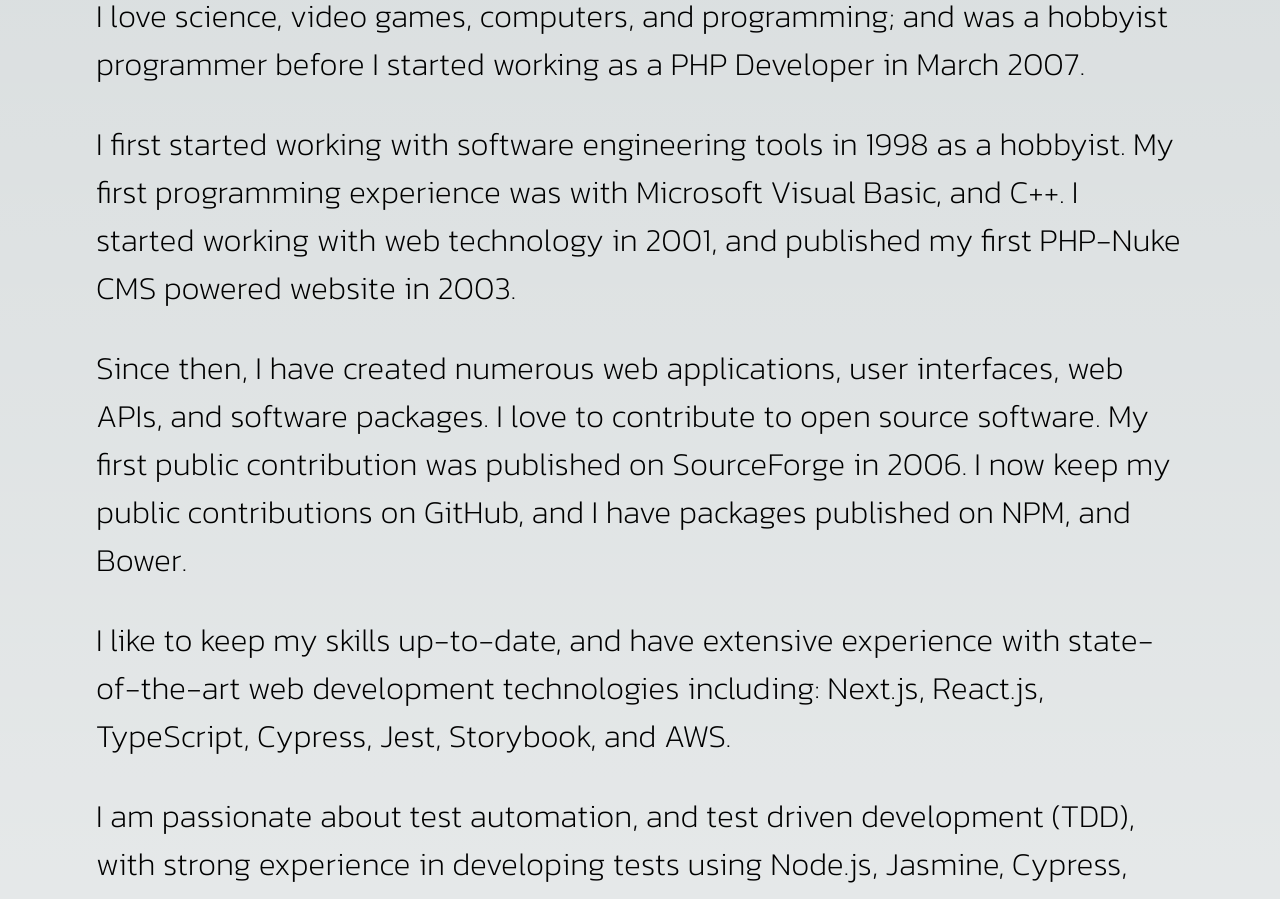
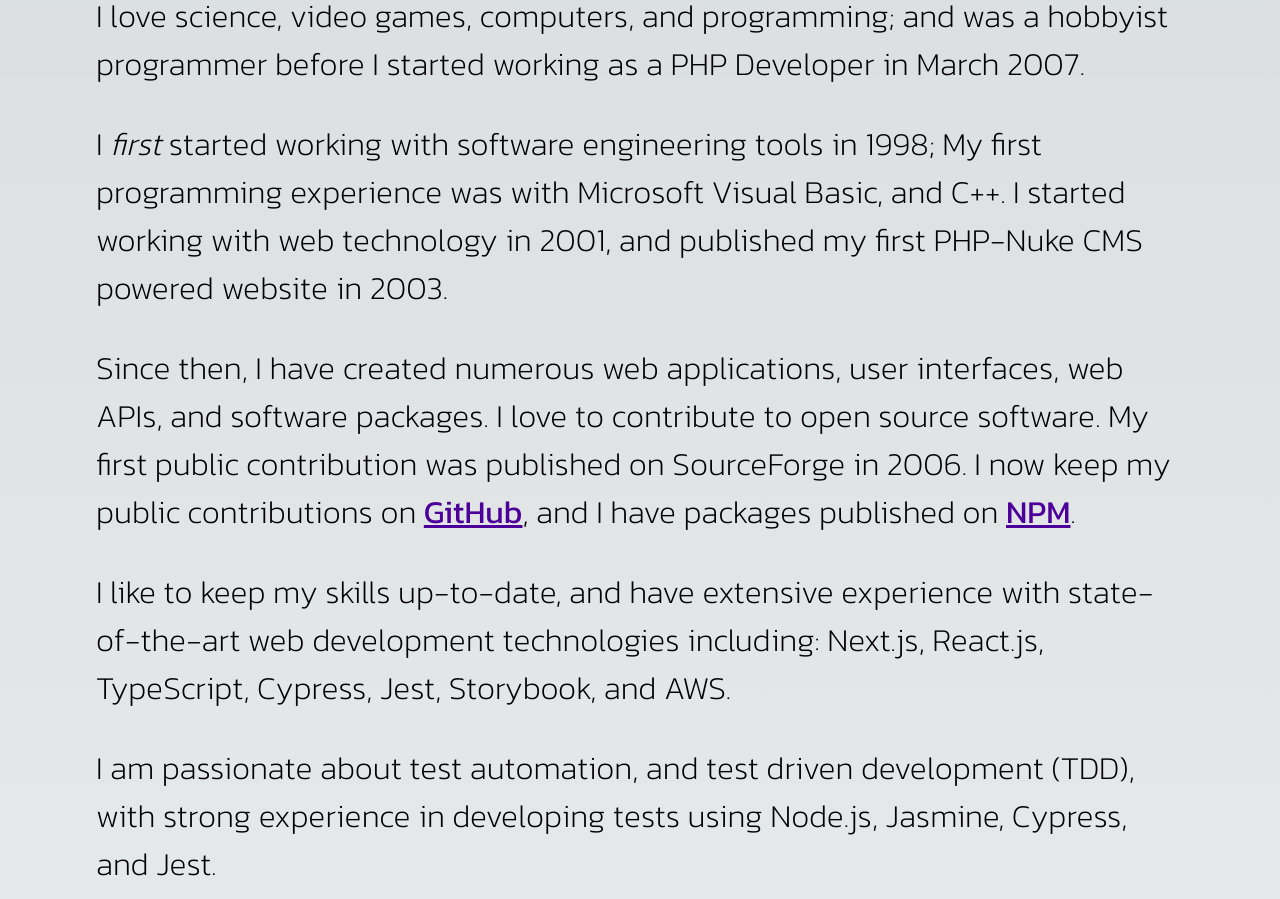
Before and after one commit to eviratec-com/www, a Next.js app: page / in a window 1280 px wide. Shown: the part 1280-2179 px from the top of the page. Built offline with nearby package versions, Linux system fonts and the light colour scheme.

Commit message:
Update About

```diff
--- a/components/About/About.module.css
+++ b/components/About/About.module.css
@@ -10,6 +10,19 @@
   margin-bottom: 2rem;
 }
 
+._ p a {
+  color: rgba(177,117,234,1);
+  font-weight: 400;
+  text-decoration: underline;
+}
+
+@media (prefers-color-scheme: light) {
+  ._ p a {
+    color: rgba(77,0,153,1);
+  }
+}
+
+
 /* Mobile */
 @media screen and (max-width: 700px) {
   ._ {
--- a/components/About/index.tsx
+++ b/components/About/index.tsx
@@ -1,4 +1,6 @@
 import React from 'react'
+
+import Link from 'next/link'
 
 import styles from './About.module.css'
 
@@ -19,18 +21,18 @@
       </p>
 
       <p>
-        I first started working with software engineering tools in 1998 as a
-        hobbyist. My first programming experience was with Microsoft Visual
-        Basic, and C++. I started working with web technology in 2001, and
-        published my first PHP-Nuke CMS powered website in 2003.
+        I <em>first</em> started working with software engineering tools in 1998; My
+        first programming experience was with Microsoft Visual Basic, and C++.
+        I started working with web technology in 2001, and published my first
+        PHP-Nuke CMS powered website in 2003.
       </p>
 
       <p>
         Since then, I have created numerous web applications, user interfaces,
         web APIs, and software packages. I love to contribute to open source
         software. My first public contribution was published on SourceForge
-        in 2006. I now keep my public contributions on GitHub, and I have
-        packages published on NPM, and Bower.
+        in 2006. I now keep my public contributions on <Link href="https://github.com/eviratec">GitHub</Link>,
+        and I have packages published on <Link href="https://www.npmjs.com/~luminous-patterns">NPM</Link>.
       </p>
 
       <p>
```
